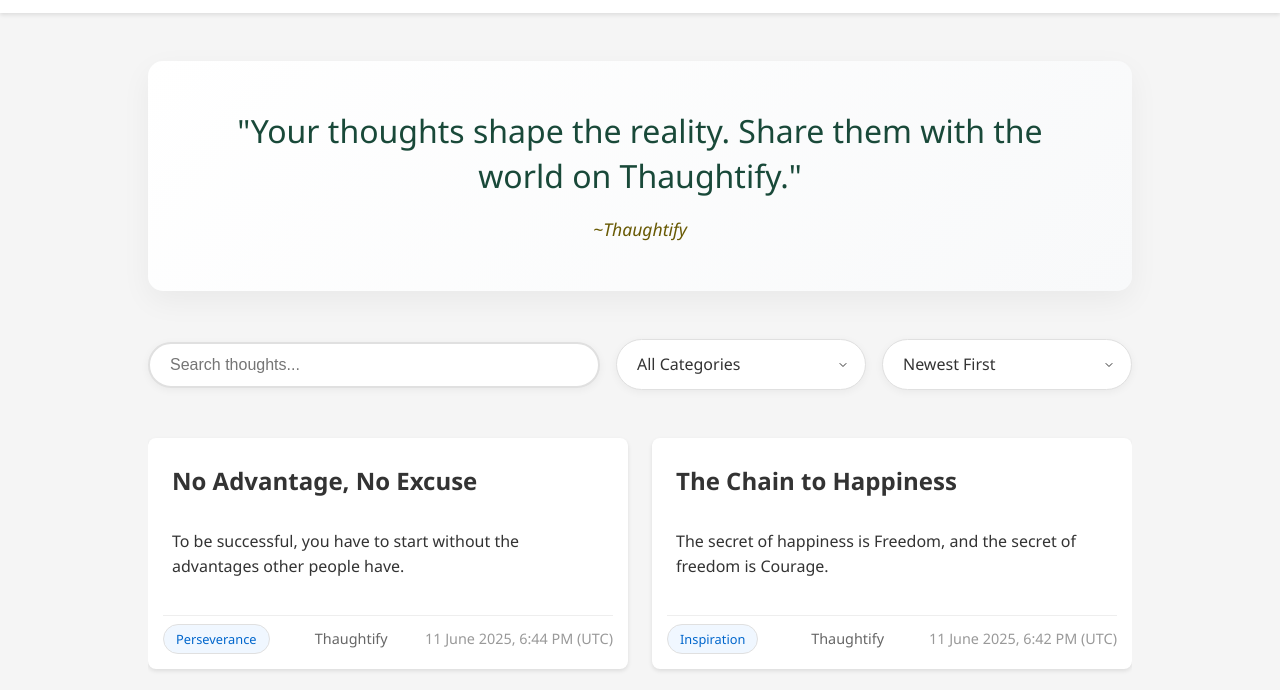
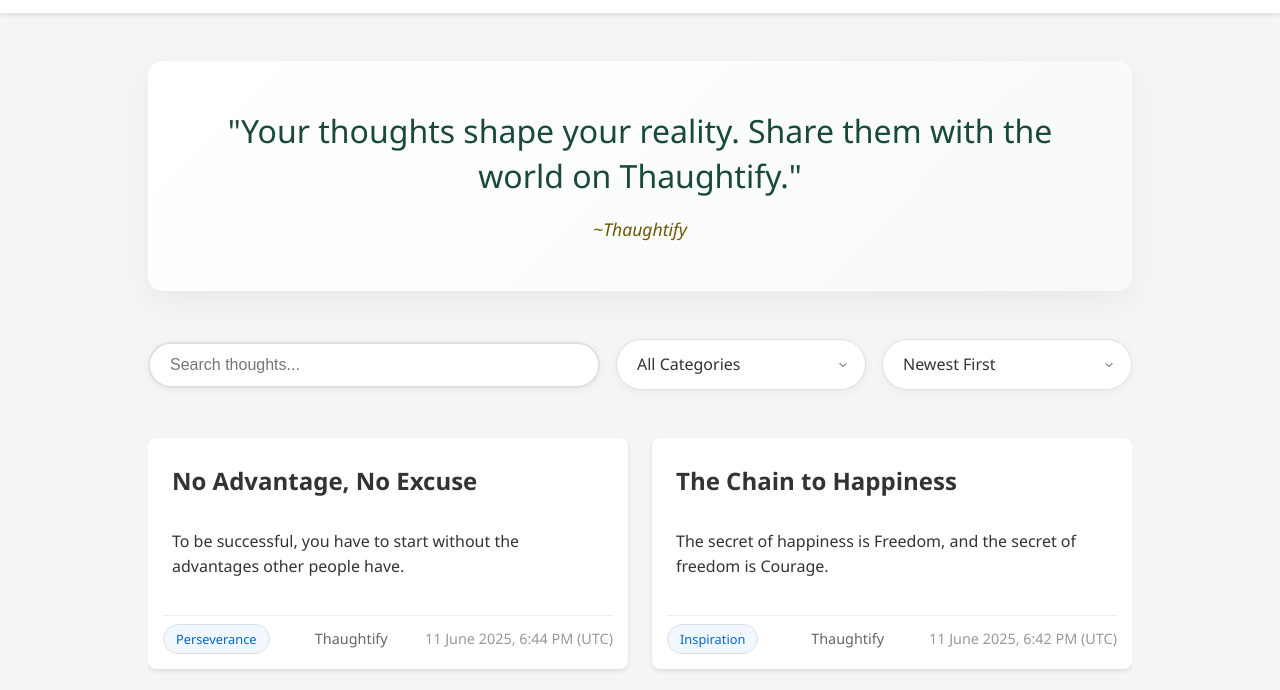
Before and after one commit to VatsalDC/Thaughtify, a website: page index.html in a window 1280 px wide. Shown: the part 65-755 px from the top of the page. Drawn offline with Linux system fonts and the light colour scheme.

Commit message:
Update index.html

```diff
--- a/index.html
+++ b/index.html
@@ -22,7 +22,7 @@
             <div class="container">
             <section class="quote-section">
                 <div class="quote-card">
-                    <p class="quote-text">"Your thoughts shape the reality. Share them with the world on Thaughtify."</p>
+                    <p class="quote-text">"Your thoughts shape your reality. Share them with the world on Thaughtify."</p>
                     <p class="quote-author">~Thaughtify</p>
                 </div>
             </section>
```
